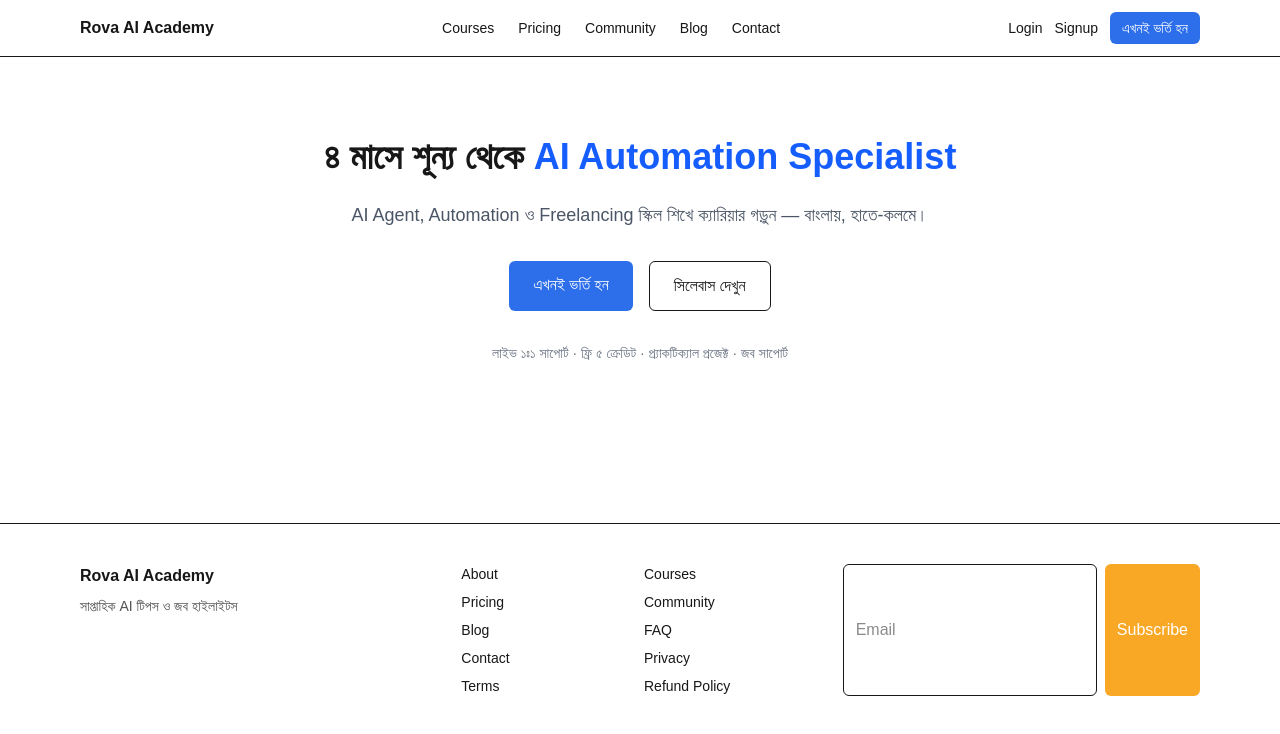
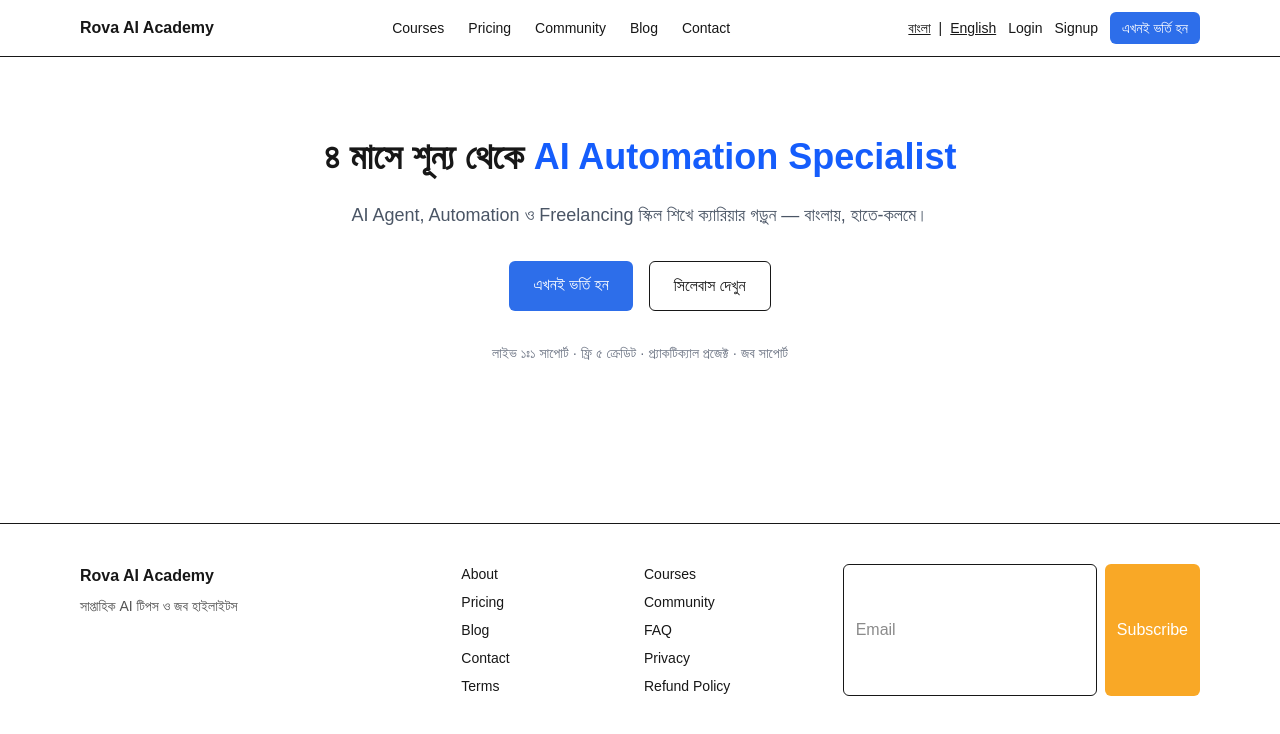
Before and after one commit to helloshamimjunior-cpu/rova-ai, a Next.js app: page / in a window 1280 px wide. Shown: the top 734 px of the page. Built offline with nearby package versions, Linux system fonts and the light colour scheme.

Commit message:
feat: language toggle + bilingual hero (BN/EN)

```diff
--- a/app/page.tsx
+++ b/app/page.tsx
@@ -1,30 +1,43 @@
-export default function Page() {
+type Props = { searchParams: { lang?: "bn" | "en" } };
+
+const dict = {
+  bn: {
+    titleA: "৪ মাসে শূন্য থেকে",
+    titleB: "AI Automation Specialist",
+    sub: "AI Agent, Automation ও Freelancing স্কিল শিখে ক্যারিয়ার গড়ুন — বাংলায়, হাতে-কলমে।",
+    primary: "এখনই ভর্তি হন",
+    secondary: "সিলেবাস দেখুন",
+    badges: "লাইভ ১ঃ১ সাপোর্ট · ফ্রি ৫ ক্রেডিট · প্র্যাকটিক্যাল প্রজেক্ট · জব সাপোর্ট",
+  },
+  en: {
+    titleA: "Become from zero in 4 months —",
+    titleB: "AI Automation Specialist",
+    sub: "Learn AI Agents, Automation & Freelancing — hands-on, in Bangla.",
+    primary: "Enroll Now",
+    secondary: "View Syllabus",
+    badges: "Live 1:1 Support · 5 Free Credits · Practical Projects · Job Support",
+  },
+} as const;
+
+export default function Page({ searchParams }: Props) {
+  const lang = (searchParams.lang === "en" ? "en" : "bn") as "bn" | "en";
+  const t = dict[lang];
+
   return (
     <section className="py-20 text-center">
       <h1 className="text-4xl font-bold mb-6">
-        ৪ মাসে শূন্য থেকে <span className="text-blue-600">AI Automation Specialist</span>
+        {t.titleA} <span className="text-blue-600">{t.titleB}</span>
       </h1>
-      <p className="text-lg text-gray-600 mb-8">
-        AI Agent, Automation ও Freelancing স্কিল শিখে ক্যারিয়ার গড়ুন — বাংলায়, হাতে-কলমে।
-      </p>
+      <p className="text-lg text-gray-600 mb-8">{t.sub}</p>
       <div className="flex justify-center gap-4">
-        <a
-          href="/enroll"
-          className="rounded-md px-6 py-3 text-white font-medium"
-          style={{ background: "#2D6EEA" }}
-        >
-          এখনই ভর্তি হন
+        <a href="/enroll" className="rounded-md px-6 py-3 text-white font-medium" style={{background:"#2D6EEA"}}>
+          {t.primary}
         </a>
-        <a
-          href="/courses"
-          className="rounded-md px-6 py-3 border font-medium"
-        >
-          সিলেবাস দেখুন
+        <a href="/courses" className="rounded-md px-6 py-3 border font-medium">
+          {t.secondary}
         </a>
       </div>
-      <div className="mt-8 text-sm text-gray-500">
-        লাইভ ১ঃ১ সাপোর্ট · ফ্রি ৫ ক্রেডিট · প্র্যাকটিক্যাল প্রজেক্ট · জব সাপোর্ট
-      </div>
+      <div className="mt-8 text-sm text-gray-500">{t.badges}</div>
     </section>
   );
 }
--- a/components/Header.tsx
+++ b/components/Header.tsx
@@ -1,4 +1,5 @@
 import Link from "next/link";
+import LangToggle from "./LangToggle";
 
 export default function Header() {
   return (
@@ -15,13 +16,10 @@ export default function Header() {
         </nav>
 
         <div className="flex items-center gap-3">
+          <LangToggle />
           <Link href="/login" className="text-sm">Login</Link>
           <Link href="/signup" className="text-sm">Signup</Link>
-          <Link
-            href="/enroll"
-            className="rounded-md px-3 py-1.5 text-sm font-medium text-white"
-            style={{ background: "#2D6EEA" }}
-          >
+          <Link href="/enroll" className="rounded-md px-3 py-1.5 text-sm font-medium text-white" style={{background:"#2D6EEA"}}>
             এখনই ভর্তি হন
           </Link>
         </div>
--- /dev/null
+++ b/components/LangToggle.tsx
@@ -0,0 +1,19 @@
+"use client";
+import { usePathname, useSearchParams } from "next/navigation";
+import Link from "next/link";
+
+export default function LangToggle() {
+  const pathname = usePathname();
+  const search = new URLSearchParams(useSearchParams() as any);
+  const makeUrl = (lang: "bn" | "en") => {
+    search.set("lang", lang);
+    return `${pathname}?${search.toString()}`;
+  };
+  return (
+    <div className="text-sm flex items-center gap-2">
+      <Link href={makeUrl("bn")} className="underline">বাংলা</Link>
+      <span> | </span>
+      <Link href={makeUrl("en")} className="underline">English</Link>
+    </div>
+  );
+}
```
